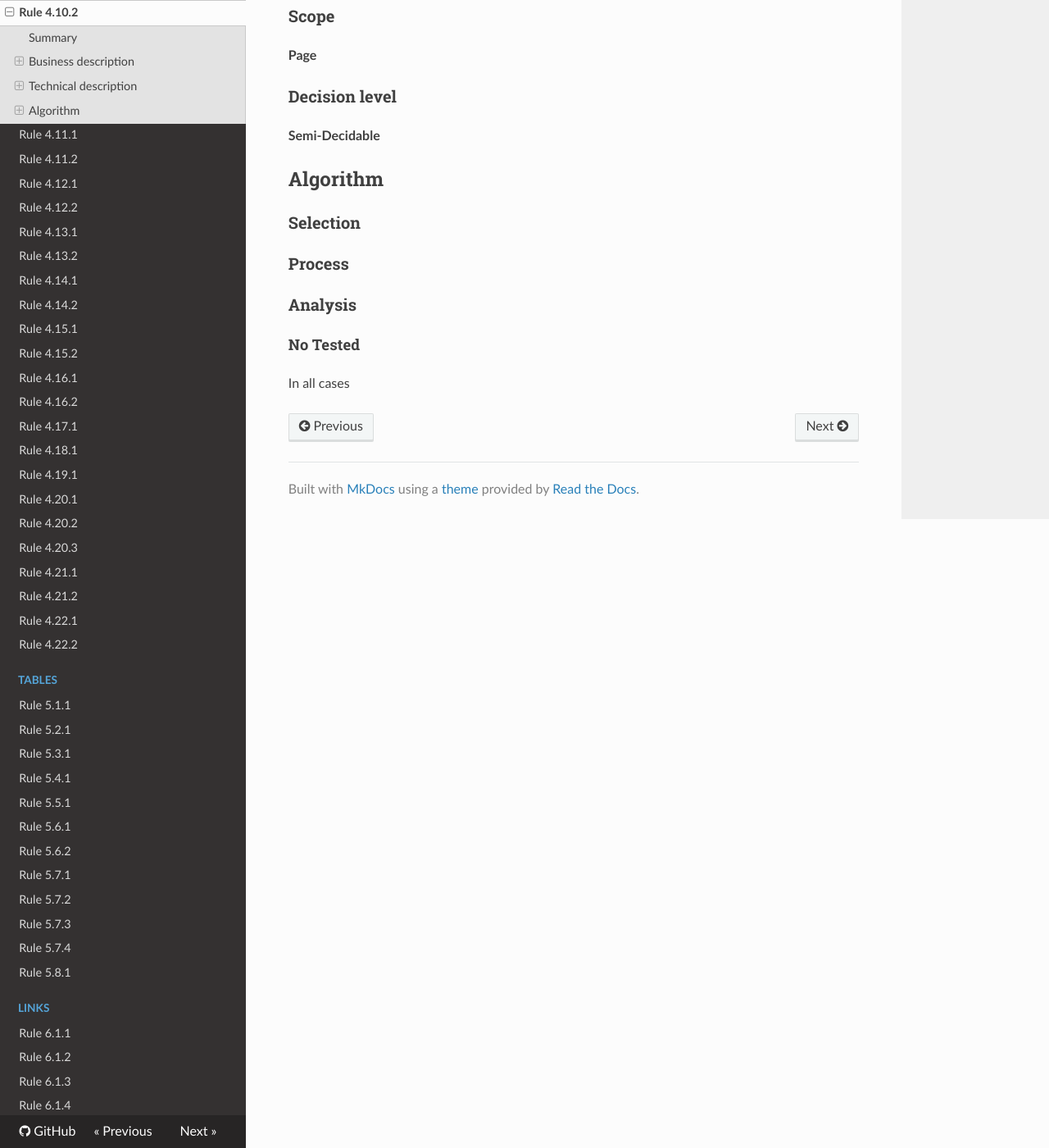
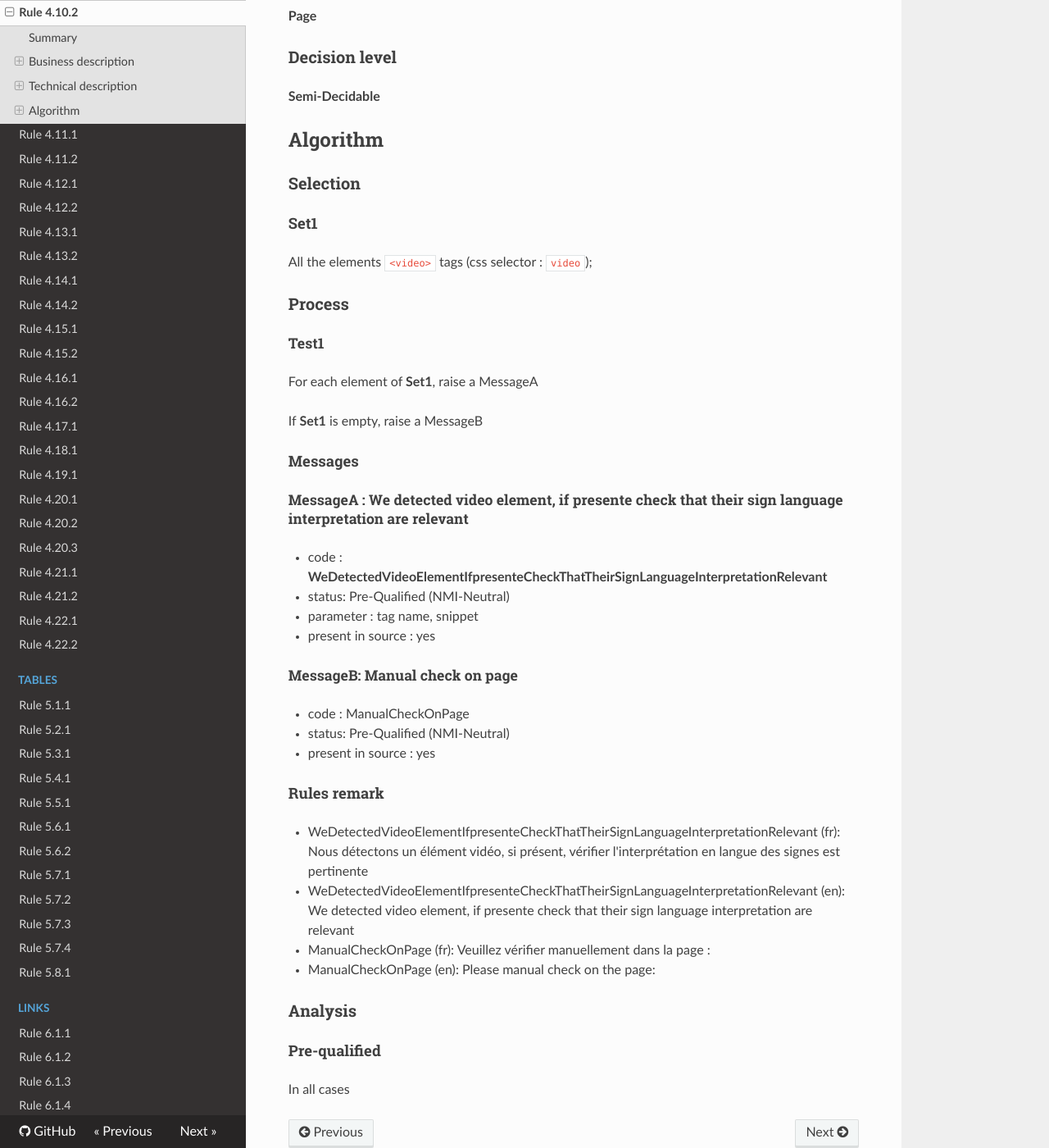
Before and after one commit to Tanaguru/RGAA3-2016, an MkDocs documentation site: the page built from docs/Rule-4-10-2.md, in a window 1280 px wide and 1400 px high, scrolled down 786 px. Shown: the whole window at 82% size. Built offline with MkDocs 1.6.1, drawn with Linux system fonts in a browser that asks for light colours; nearby versions of some CDN libraries; old or Windows-style settings are respelled for this version of MkDocs.

Commit message:
Update tests 4.10.2

```diff
--- a/docs/Rule-4-10-2.md
+++ b/docs/Rule-4-10-2.md
@@ -1,22 +1,20 @@
 # Rule 4.10.2
 
 ## Summary
-
-No-check rule
 
 ## Business description
 
 ### Criterion
 
-[4.10](http://references.modernisation.gouv.fr/referentiel-technique-0#crit-4-10)
+[4.10](http://references.modernisation.gouv.fr/rgaa/criteres.html#crit-4-10)
 
 ###Test
 
-[4.10.2](http://references.modernisation.gouv.fr/referentiel-technique-0#test-4-10-2)
+[4.10.2](http://references.modernisation.gouv.fr/rgaa/criteres.html#test-4-10-2)
 
 ### Description
 
-Pour chaque <a href="http://references.modernisation.gouv.fr/referentiel-technique-0#mMediaTemp">m&eacute;dia temporel</a> synchronis&eacute; pr&eacute;-enregistr&eacute; ayant une interpr&eacute;tation en langue des signes, celle-ci est-elle pertinente ?
+Pour chaque <a href="http://references.modernisation.gouv.fr/rgaa/glossaire.html#mdia-temporel-type-son-vido-et-synchronis">m&eacute;dia temporel</a> synchronis&eacute; pr&eacute;-enregistr&eacute; ayant une interpr&eacute;tation en langue des signes, celle-ci est-elle pertinente ?
 
 ### Level
 
@@ -36,10 +34,43 @@ Pour chaque <a href="http://references.modernisation.gouv.fr/referentiel-techniq
 
 ### Selection
 
+#### Set1
+
+All the elements `<video>` tags (css selector : `video`);
+
 ### Process
+
+##### Test1
+
+For each element of **Set1**, raise a MessageA
+
+If **Set1** is empty, raise a MessageB
+
+#### Messages
+
+##### MessageA : We detected video element, if presente check that their sign language interpretation are relevant
+
+-    code : **WeDetectedVideoElementIfpresenteCheckThatTheirSignLanguageInterpretationRelevant**
+-    status: Pre-Qualified (NMI-Neutral)
+-    parameter : tag name, snippet
+-    present in source : yes
+
+##### MessageB: Manual check on page
+
+-   code : ManualCheckOnPage
+-   status: Pre-Qualified (NMI-Neutral)
+-   present in source : yes
+
+#### Rules remark
+
+ * WeDetectedVideoElementIfpresenteCheckThatTheirSignLanguageInterpretationRelevant (fr): Nous d&eacute;tectons un &eacute;l&eacute;ment vid&eacute;o, si pr&eacute;sent, v&eacute;rifier l'interpr&eacute;tation en langue des signes est pertinente
+ * WeDetectedVideoElementIfpresenteCheckThatTheirSignLanguageInterpretationRelevant (en): We detected video element, if presente check that their sign language interpretation are relevant
+
+ * ManualCheckOnPage (fr): Veuillez v&eacute;rifier manuellement dans la page :
+ * ManualCheckOnPage (en): Please manual check on the page:
 
 ### Analysis
 
-#### No Tested
+#### Pre-qualified
 
 In all cases
```
